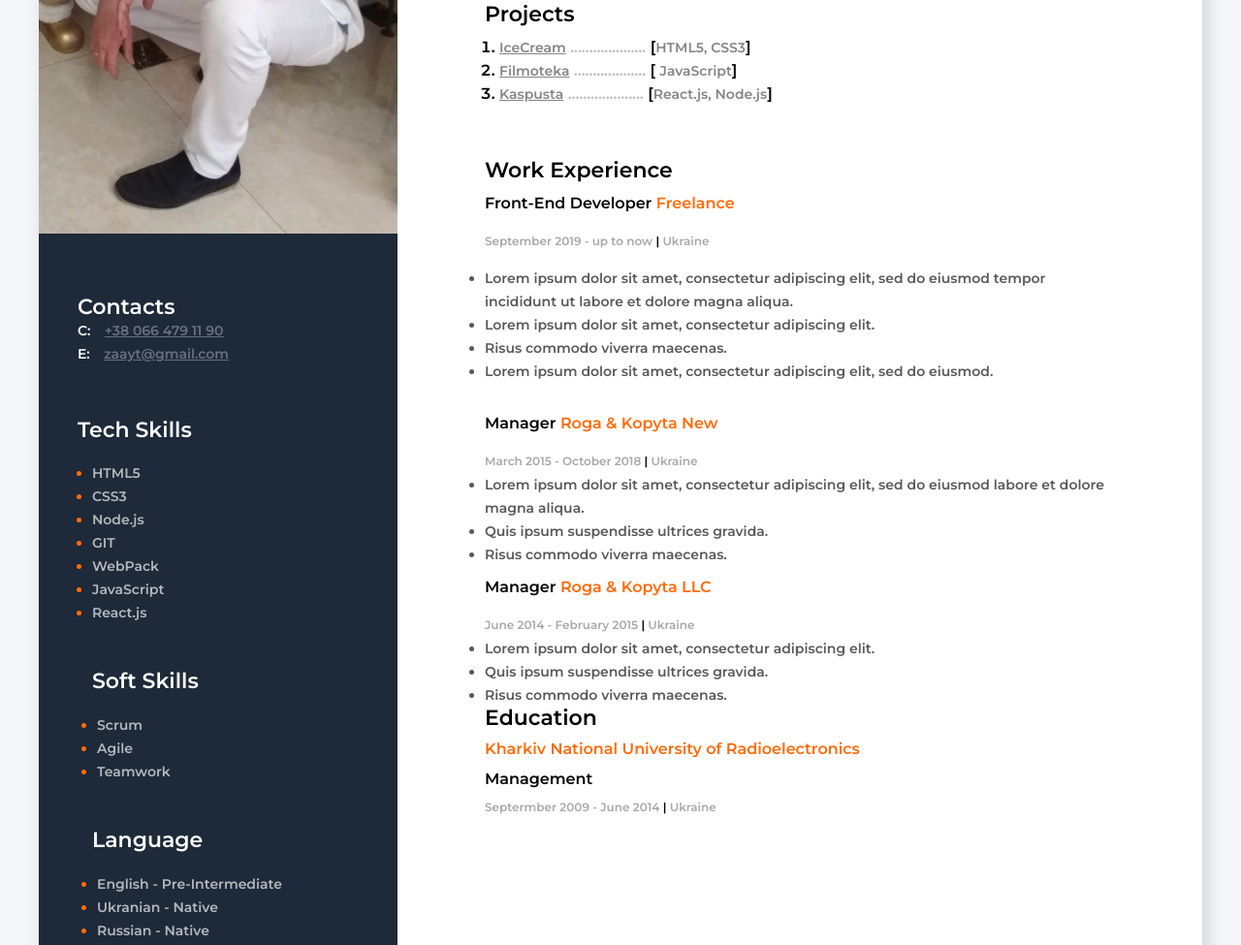
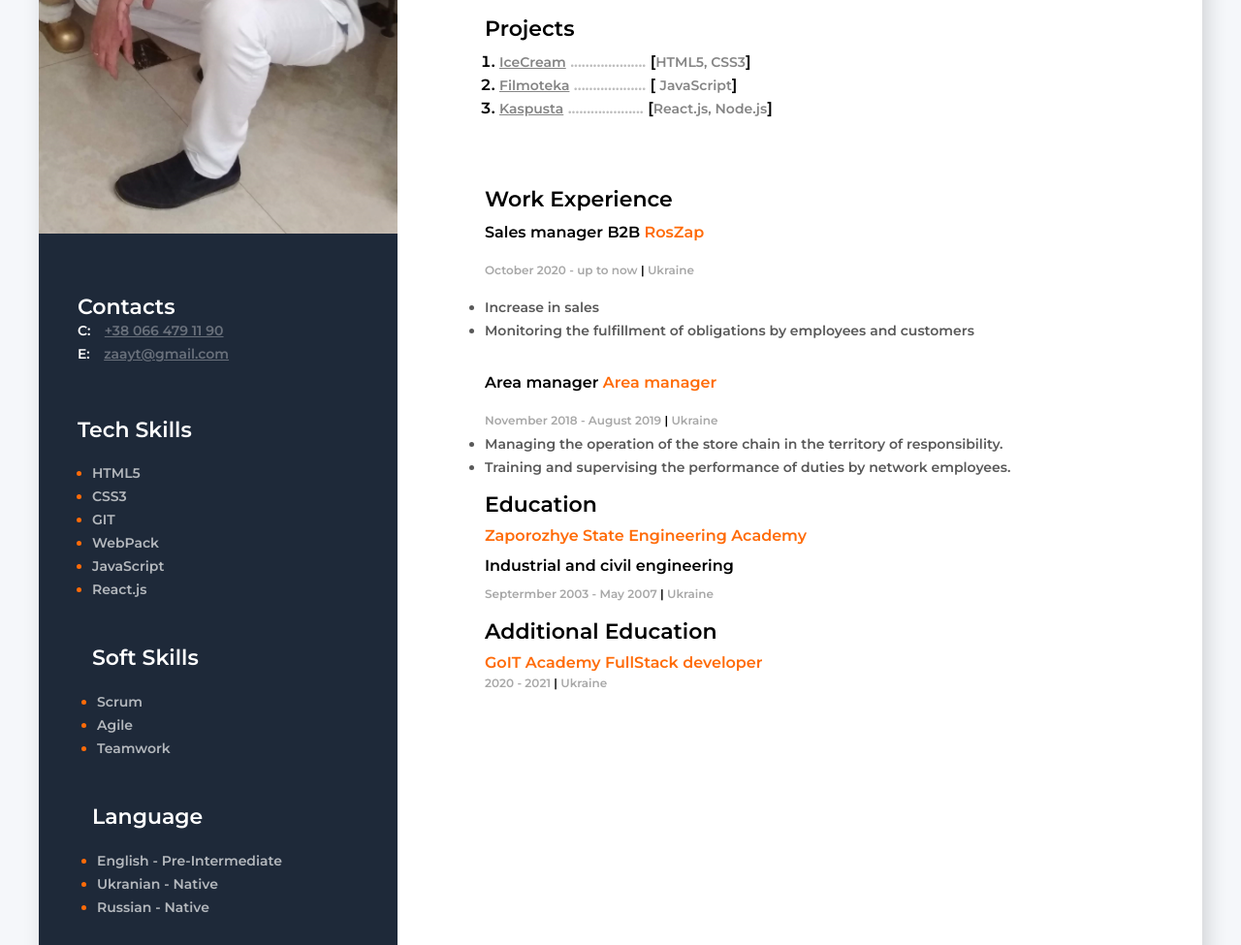
Before and after one commit to Oleksii83/rsschool-cv, a plain HTML site: page index.html in a window 1280 px wide. Shown: the part 443-1418 px from the top of the page at 97% size. Drawn offline with Linux system fonts and the light colour scheme.

Commit message:
refactor:
corrected my data

```diff
--- a/css/style.css
+++ b/css/style.css
@@ -147,9 +147,11 @@ width: 370px;
     margin-bottom: 64px;
 }
 .project-title{
+
     font-size: 22px;
     font-weight: 700;
     line-height: 24px;
+    padding-top: 15px;
     margin-bottom: 10px;
 }
 .project-link{
--- a/index.html
+++ b/index.html
@@ -41,9 +41,9 @@
         <li class="tech-skills-item">
             <span class="tech-skills-text">CSS3</span>
         </li>
-        <li class="tech-skills-item">
+        <!-- <li class="tech-skills-item">
             <span class="tech-skills-text">Node.js</span>
-        </li>
+        </li> -->
         <li class="tech-skills-item">
             <span class="tech-skills-text">GIT</span>
         </li>
@@ -130,75 +130,65 @@
         <div><h3 class="project-title">Work Experience</h3>
             <!--company 1-->
                 <div>
-                <h4 class="profession-title">Front-End Developer <span class="profesional-company">Freelance</span></h4>
+                <h4 class="profession-title">Sales manager B2B<span class="profesional-company"> RosZap </span></h4>
 
                  <span class="time">
-                    September 2019 - up to now <span class="professional-divader">|</span> Ukraine
+                    October 2020 - up to now <span class="professional-divader">|</span> Ukraine
                  </span>
 
                  <ul class="professional-duties">
 
-                    <li class="professional-duties-item"> Lorem ipsum dolor sit amet, consectetur adipiscing elit, sed do eiusmod tempor incididunt ut labore et dolore magna aliqua. </li>
+                    <li class="professional-duties-item">Increase in sales </li>
 
-                    <li class="professional-duties-item">Lorem ipsum dolor sit amet, consectetur adipiscing elit.</li>
+                    <li class="professional-duties-item">Monitoring the fulfillment of obligations by employees and customers</li>
 
-                    <li class="professional-duties-item">Risus commodo viverra maecenas. </li>
-
-                    <li class="professional-duties-item">Lorem ipsum dolor sit amet, consectetur adipiscing elit, sed do eiusmod. </li>
                  </ul>
                 </div>
 
                         <!--company 2-->
 
                         <div>
-                            <h4 class="profession-title">Manager <span class="profesional-company">Roga & Kopyta New</span>   </h4>
+                            <h4 class="profession-title">Area manager <span class="profesional-company">Area manager</span>   </h4>
 
                             <span class="time">
-                                March 2015 - October 2018 <span class="professional-divader">|</span> Ukraine
+                                November 2018 - August 2019 <span class="professional-divader">|</span> Ukraine
                             </span>
 
                             <ul>
 
-                                <li class="professional-duties-item"> Lorem ipsum dolor sit amet, consectetur adipiscing elit, sed do eiusmod labore et dolore magna aliqua.  </li>
+                                <li class="professional-duties-item"> Мanaging the operation of the store chain in the
+territory of responsibility.  </li>
 
-                                <li class="professional-duties-item">Quis ipsum suspendisse ultrices gravida.</li>
+                                <li class="professional-duties-item"> Training and supervising the performance of duties by
+network employees.</li>
 
-                                <li class="professional-duties-item">Risus commodo viverra maecenas.  </li>
+
 
                             </ul>
                             </div>
 
-                                                    <!--company 3-->
-
-                        <div>
-                            <h4 class="profession-title">Manager <span class="profesional-company">Roga & Kopyta LLC</span>    </h4>
-
-                            <span class="time">
-                                June 2014 - February 2015 <span class="professional-divader">|</span> Ukraine
-                            </span>
-
-                            <ul>
-
-                                <li class="professional-duties-item"> Lorem ipsum dolor sit amet, consectetur adipiscing elit.  </li>
-
-                                <li class="professional-duties-item">Quis ipsum suspendisse ultrices gravida.</li>
-
-                                <li class="professional-duties-item">Risus commodo viverra maecenas.  </li>
-
-                            </ul>
-                            </div>
 
                                                                                 <!--Education-->
 
                         <div>
                             <h3 class="project-title">Education  </h3>
 
-                            <h4 class="profesional-company">Kharkiv National University of Radioelectronics</h4>
+                            <h4 class="profesional-company">Zaporozhye State Engineering Academy</h4>
 
-                            <h4 class="profession-title-2">Management</h4>
+                            <h4 class="profession-title-2">Industrial and civil engineering</h4>
 
                             <span class="time">
-                                Septermber 2009 - June 2014 <span class="professional-divader">|</span> Ukraine
+                                Septermber 2003 - May 2007 <span class="professional-divader">|</span> Ukraine
+                            </span>
+
+                            <h3 class="project-title">Additional Education  </h3>
+
+                            <h4 class="profesional-company">GoIT Academy FullStack developer</h4>
+
+
+
+                            <span class="time">
+                                2020 - 2021 <span class="professional-divader">|</span> Ukraine
                             </span>
 
                          </div>
```
